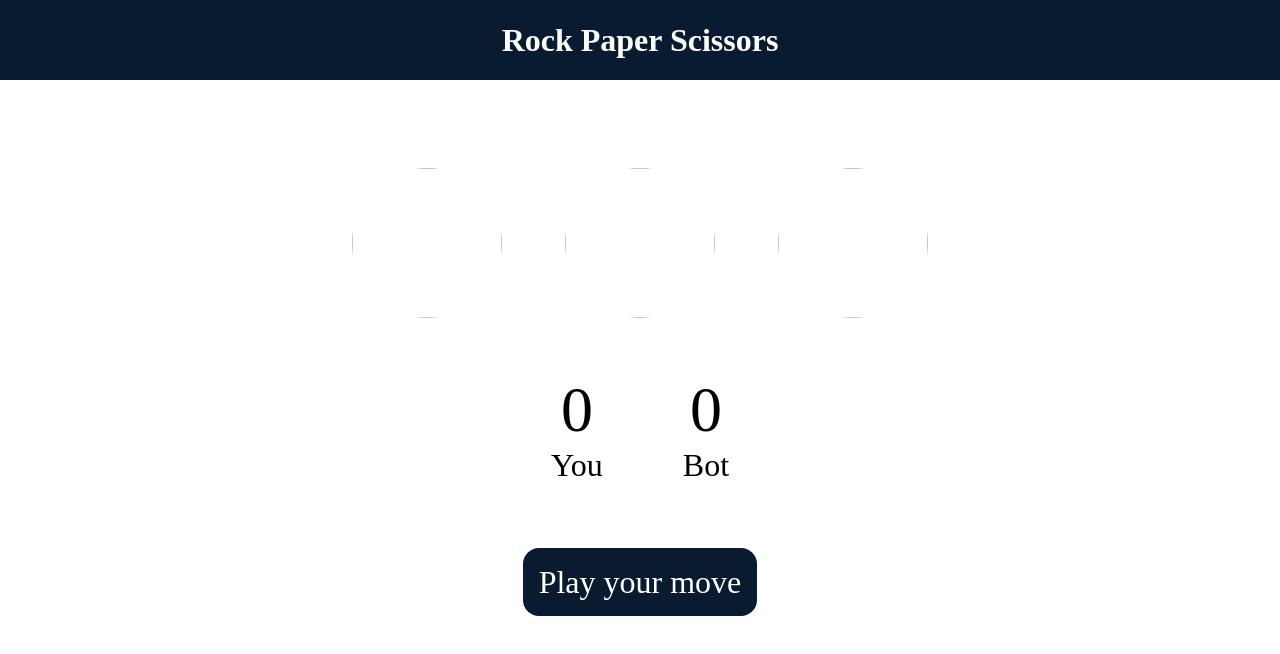
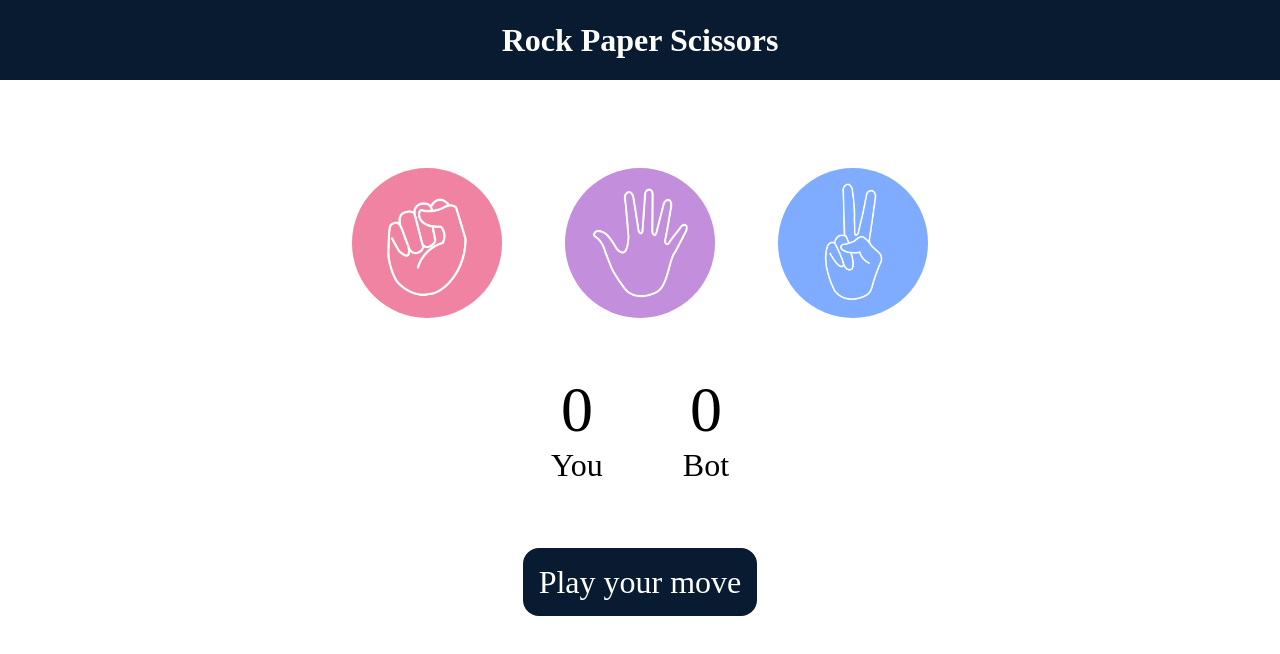
Before and after one commit to meghanavusirika/Rock-Paper-Scissors, a plain HTML site: page index.html in a window 1280 px wide. Drawn offline with Linux system fonts and the light colour scheme.

Commit message:
Update index.html

```diff
--- a/index.html
+++ b/index.html
@@ -10,13 +10,13 @@
     <h1>Rock Paper Scissors</h1>
     <div class="choices">
       <div class="choice" id="rock">
-        <img src="rock.png" />
+        <img src="Images/rock.png" />
       </div>
       <div class="choice" id="paper">
-        <img src="paper.png" />
+        <img src="Images/paper.png" />
       </div>
       <div class="choice" id="scissors">
-        <img src="scissors.png" />
+        <img src="Images/scissors.png" />
       </div>
     </div>
 
```
